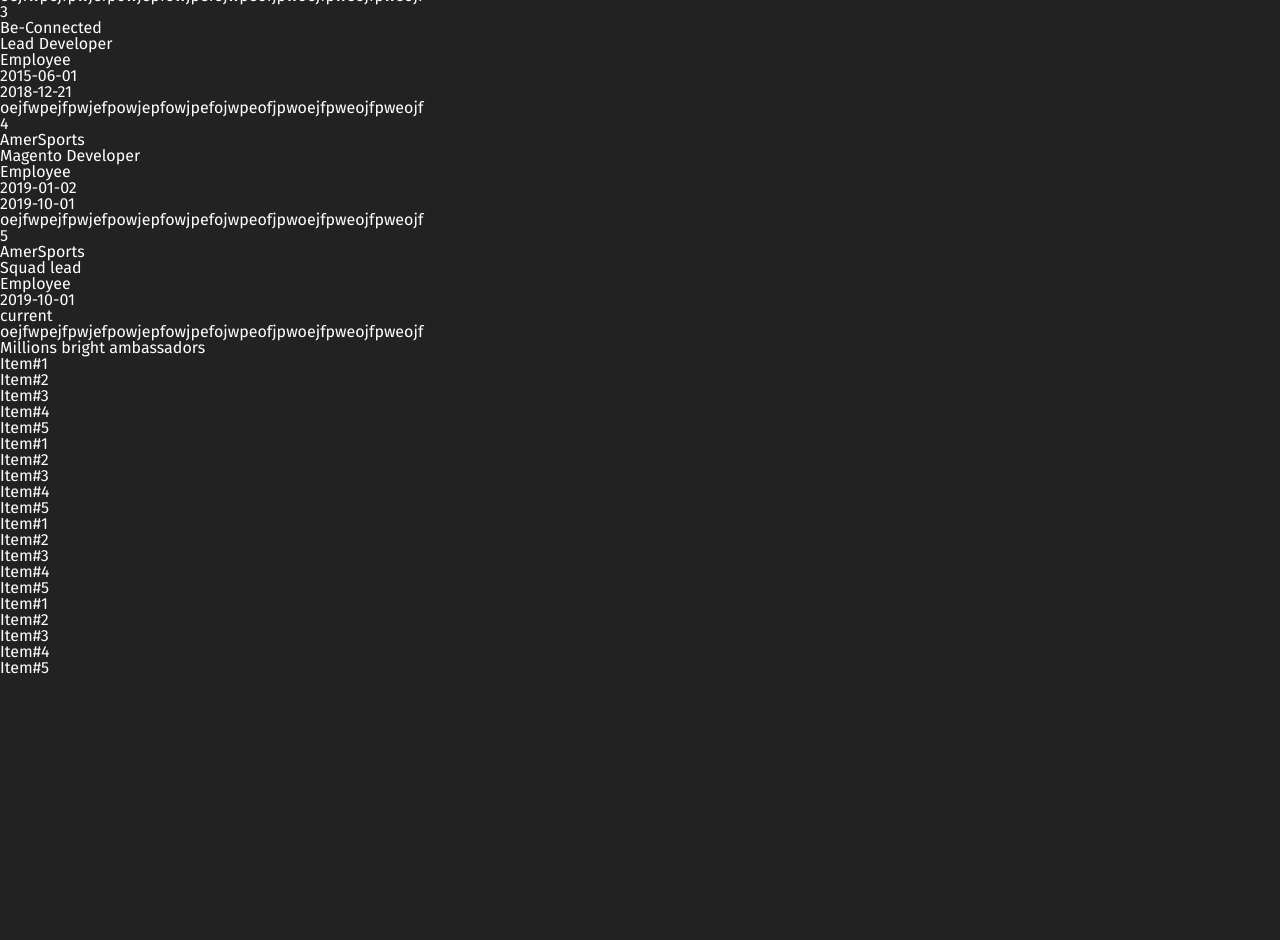
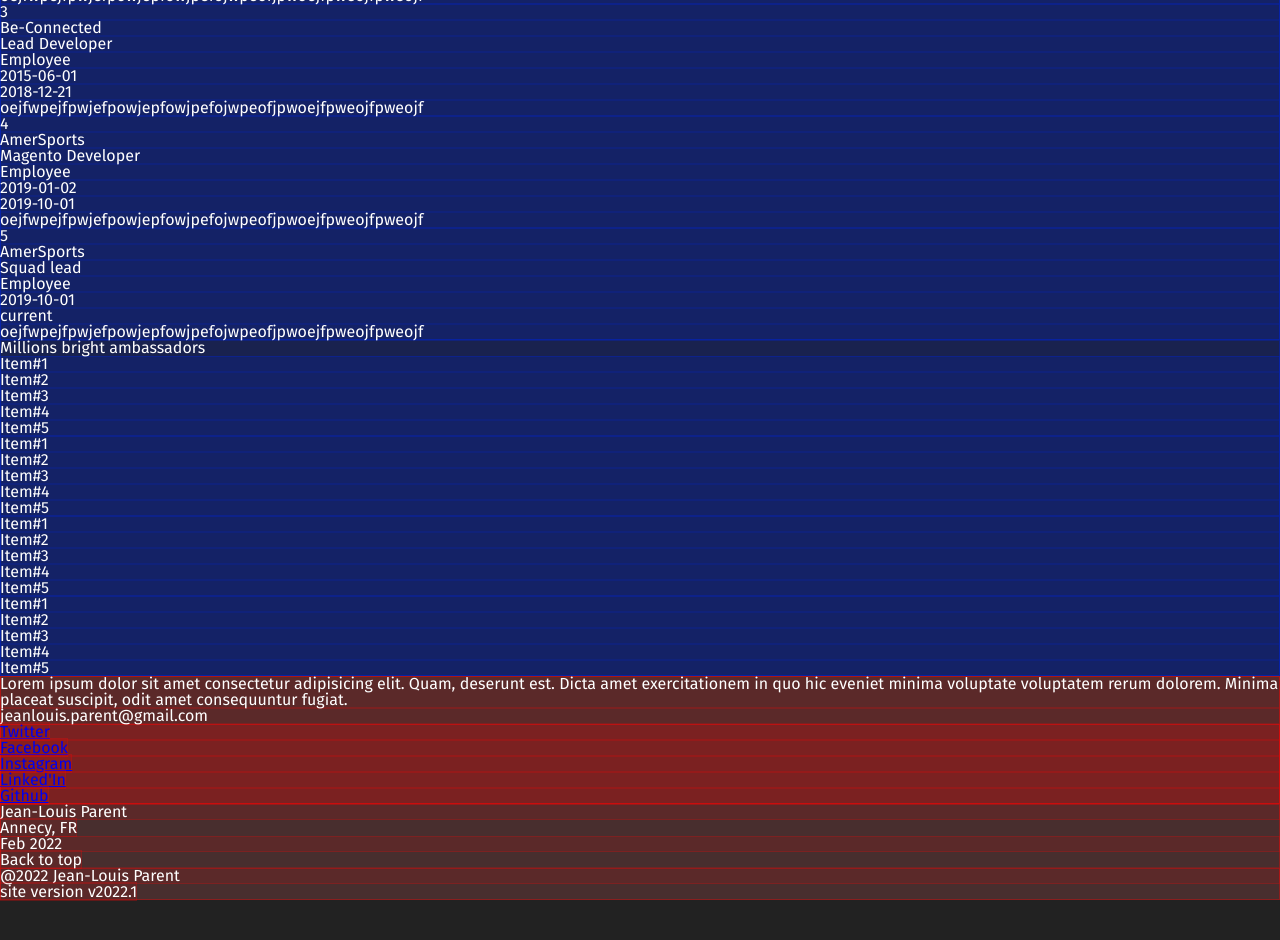
Before and after one commit to JLouisParent/v2022.1, a website: page src/pug/index.pug in a window 1280 px wide. Shown: the part 1100-2040 px from the top of the page. After the commit the page ends 2001 px from the top, so only its background shows below. Drawn offline with nearby package versions, Linux system fonts and the light colour scheme; files that its build step writes are made by us from their sources; files whose address does not match are found by name; a web font is replaced by a local one.

Commit message:
Adding footer + style

```diff
--- /dev/null
+++ b/src/pug/components/_footer.pug
@@ -0,0 +1,22 @@
+.footer
+    .left-content
+        p Lorem ipsum dolor sit amet consectetur adipisicing elit. Quam, deserunt est. Dicta amet exercitationem in quo hic eveniet minima voluptate voluptatem rerum dolorem. Minima placeat suscipit, odit amet consequuntur fugiat.
+
+        p=email
+
+        .footer-socials
+            ul
+                each item in socials
+                    li(class=item.active)
+                        a(href=item.link, title=item.name)=item.name
+    .right-content
+        p.logo Jean-Louis Parent
+        span.city Annecy, FR
+
+        p.site-update Feb 2022
+
+        a.btt Back to top
+
+    .bottom-content
+        p.cr @2022 Jean-Louis Parent
+        span.sv site version v2022.1
--- a/src/pug/modules/_body.pug
+++ b/src/pug/modules/_body.pug
@@ -2,3 +2,4 @@
 include ../components/_nav
 include ../components/_socials
 include ../components/_content
+include ../components/_footer
--- a/src/pug/variables/_variables.pug
+++ b/src/pug/variables/_variables.pug
@@ -1,3 +1,5 @@
+
+- email = "jeanlouis.parent@gmail.com"
 
 -
     var workItems = [
@@ -11,11 +13,11 @@
 
 -
     var socials = [
-        {"name":"Twitter","short":"Tw","link":"https://www.twitter.com/@jlp_bsc","color":"#1da1f2"},
-        {"name":"Facebook","short":"Fb","link":"https://www.facebook.com/jlparent4","color":"#3b5998"},
-        {"name":"Instagram","short":"Is","link":"https://www.instagram.com/jlparent4","color":"#c32aa3"},
+        {"name":"Twitter",  "short":"Tw","link":"https://www.twitter.com/@jlp_bsc",                      "color":"#1da1f2"},
+        {"name":"Facebook", "short":"Fb","link":"https://www.facebook.com/jlparent4",                    "color":"#3b5998"},
+        {"name":"Instagram","short":"Is","link":"https://www.instagram.com/jlparent4",                   "color":"#c32aa3"},
         {"name":"Linked'In","short":"Li","link":"https://www.linkedin.com/in/jean-louis-parent-00b59746","color":"#007bb5"},
-        {"name":"Github","short":"Gh","link":"https://www.github.com","color": "#4267b2"}
+        {"name":"Github",   "short":"Gh","link":"https://www.github.com",                                "color": "#4267b2"}
     ]
 
 -
--- a/src/scss/components/_content.scss
+++ b/src/scss/components/_content.scss
@@ -1,9 +1,13 @@
 .content {
-  position: absolute;
+  position: relative;
   top: 100%;
   left: 0;
   background-color: #222;
   // opacity: 0;
 
-  height: 1000vh;
+  //height: 1000vh;
+
+  * {
+    @extend %test4;
+  }
 }
--- /dev/null
+++ b/src/scss/components/_footer.scss
@@ -0,0 +1,9 @@
+.footer {
+  @extend %test;
+
+  background: #333;
+
+  * {
+    @extend %test;
+  }
+}
--- a/src/scss/index.scss
+++ b/src/scss/index.scss
@@ -17,6 +17,7 @@
 @import "components/content";
 @import "components/quote";
 @import "components/socials";
+@import "components/footer";
 
 html {
   scroll-behavior: smooth;
```
Also changed, not shown: css/main.css, index.html, 1 other file.
